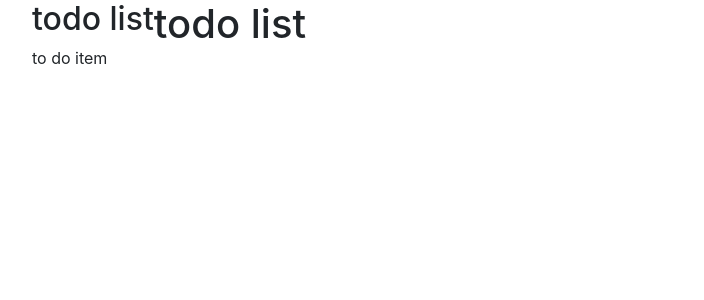
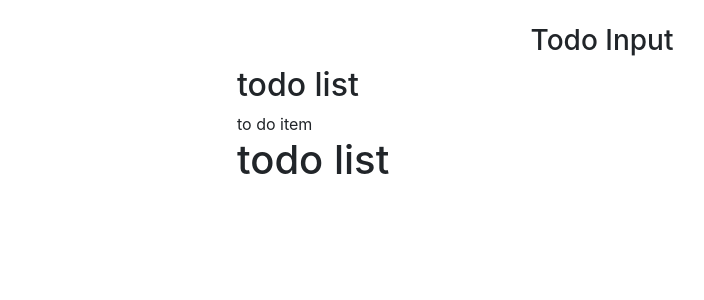
Before and after one commit to riraseth-react-stuff/todo, a React (Create React App) app: page / in a window 1280 px wide. Shown: the top 300 px of the page, without its empty margins (38-742 px from the left). Built offline with nearby package versions, Linux system fonts and the light colour scheme.

Commit message:
Update App.js

```diff
--- a/src/App.js
+++ b/src/App.js
@@ -1,21 +1,68 @@
-import React from "react";
+import React, { Component } from "react";
 import "@fortawesome/fontawesome-free/css/all.min.css";
 import uuid from "uuid";
 import "bootstrap/dist/css/bootstrap.min.css";
 import ToDoList from "./components/ToDoList";
 import ToDoInput from "./components/ToDoInput";
 
-function App() {
-  return (
-    <>
-      <div className="container">
-        <div className="row">
-          <ToDoInput></ToDoInput>
-          <ToDoList></ToDoList>
+export default class App extends Component {
+  state = {
+    items: [
+      {
+        id: 1,
+        title: "wake up"
+      },
+      {
+        id: 2,
+        title: "make breakfast"
+      }
+    ],
+    id: uuid(),
+    item: "",
+    editItem: false
+  };
+  handleChange = e => {
+    console.log("handle change");
+  };
+
+  handleSubmit = e => {
+    console.log("handle submit");
+  };
+
+  clearList = () => {
+    console.log("clear list");
+  };
+
+  handleDelete = id => {
+    console.log(`handle edit ${id}`);
+  };
+
+  handleEdit = id => {
+    console.log(`edit ${id}`);
+  };
+  render() {
+    return (
+      <>
+        <div className='container'>
+          <div className='row'>
+            <div className='col-10 mx-auto col-md-8 mt-4'>
+              <h3 className='text-capitalize text-center'>Todo Input</h3>
+              <ToDoInput
+                item={this.state.item}
+                handleChange={this.handleChange}
+                handleSubmit={this.handleSubmit}
+                editItem={this.state.editItem}
+              ></ToDoInput>
+              <ToDoList
+                items={this.state.items}
+                clearList={this.clearList}
+                handleDelete={this.handleDelete}
+                handleEdit={this.handleEdit}
+              ></ToDoList>
+            </div>
+          </div>
         </div>
-      </div>
-    </>
-  );
+      </>
+    );
+  }
 }
-
-export default App;
```
